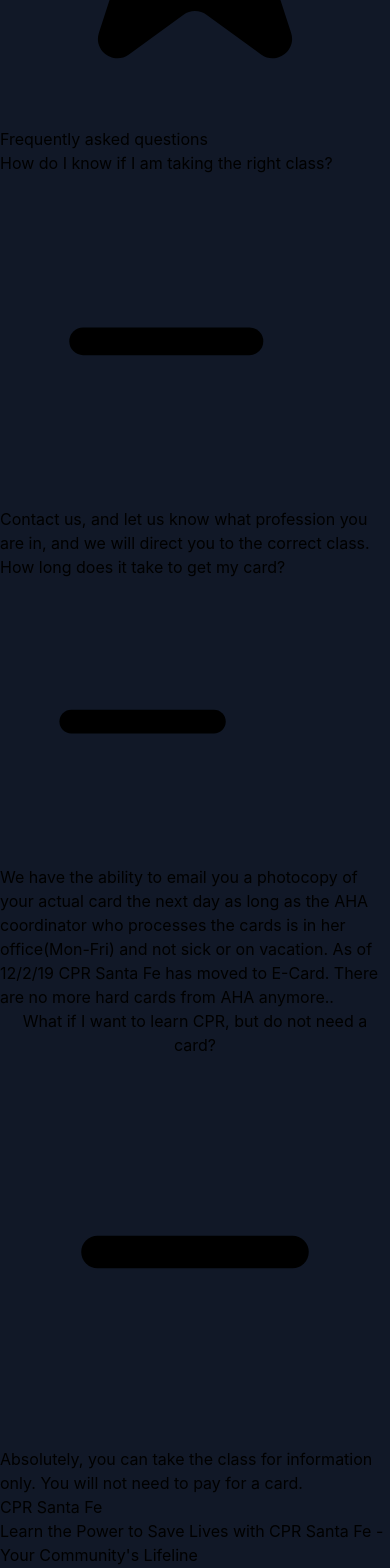
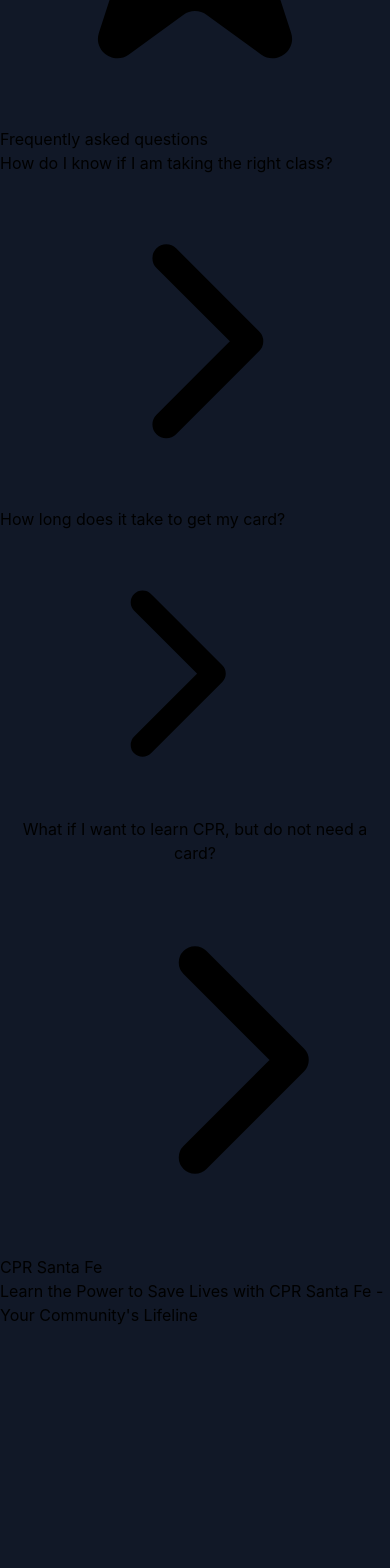
Before and after one commit to ZionMiller/cpr-santafe, a Next.js app: page / in a window 390 px wide. Shown: the part 9540-11108 px from the top of the page. Built offline with nearby package versions, Linux system fonts and the light colour scheme.

Commit message:
changed UI on FAQ, refactored code into a resuable function to open and close q&a

```diff
--- a/src/components/faq.tsx
+++ b/src/components/faq.tsx
@@ -1,84 +1,80 @@
 import React, { useState } from 'react'
 
-const Faq = () => {
-
-    type ToggleFn = () => void;
-
-    const [toggle, setToggle] = useState(false)
-
-    const toggleFaq: ToggleFn = () => {
-        setToggle((toggle) => !toggle)
+interface FaqItemProps {
+    question: string;
+    answer: string;
   }
+  const FaqItem = ({ question, answer }: FaqItemProps) => {
+    const [isOpen, setIsOpen] = useState(false);
 
     return (
-    <section className="bg-white dark:bg-gray-900">
-        <div className="container  py-12 mx-auto">
-            <h1 className="text-3xl font-semibold text-gray-800 lg:text-4xl dark:text-white">Frequently asked questions</h1>
-
       <div className="mt-8 space-y-8 lg:mt-12">
         <div className="p-8 bg-gray-100 rounded-lg dark:bg-gray-800">
-                    <button className="flex items-center justify-between w-full" onClick={toggleFaq}>
-                        <h1 className="font-semibold text-gray-700 dark:text-white">How do I know if I am taking the right class?</h1>
+          <button
+            className="flex items-center justify-between w-full"
+            onClick={() => setIsOpen(!isOpen)}
+          >
+            <h1 className="font-semibold text-gray-700 dark:text-white">
+              {question}
+            </h1>
 
-                        <span className={(toggle? "text-gray-400 bg-blue-500 rounded-full" : "text-gray-400 bg-gray-200 rounded-full" )}>
-                            <svg xmlns="http://www.w3.org/2000/svg" className="w-6 h-6" fill="none" viewBox="0 0 24 24" stroke="currentColor">
-                                <path strokeLinecap="round" strokeLinejoin="round" strokeWidth="2" d={( toggle ? "M12 6v6m0 0v6m0-6h6m-6 0H6" : "M18 12H6")} />
+            <span
+              className={`text-gray-400 rounded-full ${
+                isOpen ? "bg-gray-200" : "bg-blue-500"
+              }`}
+            >
+              <svg
+                xmlns="http://www.w3.org/2000/svg"
+                className="w-6 h-6"
+                fill="none"
+                viewBox="0 0 24 24"
+                stroke="currentColor"
+              >
+                <path
+                  strokeLinecap="round"
+                  strokeLinejoin="round"
+                  strokeWidth="2"
+                  d={isOpen ? "M12 18l-6-6 6-6" : "M12 6l6 6-6 6"}
+                />
               </svg>
             </span>
           </button>
-                    {!toggle && (
-                        <p id="content1" className={( toggle? "mt-6 text-sm text-gray-500 dark:text-gray-300 hidden" : "mt-6 text-sm text-gray-500 dark:text-gray-300")}>
-                            Contact us, and let us know what profession you are in, and we will direct you to the correct class.
+
+          {isOpen && (
+            <p className="mt-6 text-sm text-gray-500 dark:text-gray-300">
+              {answer}
             </p>
           )}
         </div>
       </div>
-            <div className="mt-8 space-y-8 lg:mt-12">
-                <div className="p-8 bg-gray-100 rounded-lg dark:bg-gray-800">
-                    <button className="flex items-center justify-between w-full" onClick={toggleFaq}>
-                        <h1 className="font-semibold text-gray-700 dark:text-white">How long does it take to get my card?</h1>
+    );
+  };
 
-                        <span className={(toggle? "text-gray-400 bg-blue-500 rounded-full" : "text-gray-400 bg-gray-200 rounded-full" )}>
-                            <svg xmlns="http://www.w3.org/2000/svg" className="w-6 h-6" fill="none" viewBox="0 0 24 24" stroke="currentColor">
-                                <path strokeLinecap="round" strokeLinejoin="round" strokeWidth="2" d={( toggle ? "M12 6v6m0 0v6m0-6h6m-6 0H6" : "M18 12H6")} />
-                            </svg>
-                        </span>
-                    </button>
+  const Faq = () => {
+    return (
+      <section className="bg-white dark:bg-gray-900">
+        <div className="container  py-12 mx-auto">
+          <h1 className="text-3xl font-semibold text-gray-800 lg:text-4xl dark:text-white">
+            Frequently asked questions
+          </h1>
 
-                    <p id="content2" className="mt-6 text-sm text-gray-500 dark:text-gray-300 hidden">
-                        We have the ability to email you a photocopy of your actual card the next day as long as the AHA coordinator who processes the cards is in her office(Mon-Fri) and not sick or on vacation. As of 12/2/19 CPR Santa Fe has moved to E-Card. There are no more hard cards from AHA anymore..
-                    </p>
-                </div>
-            </div>
-            <div className="mt-8 space-y-8 lg:mt-12">
-                <div className="p-8 bg-gray-100 rounded-lg dark:bg-gray-800">
-                    <button className="flex items-center justify-between w-full" onClick={() => {
-                        const content = document.querySelector("#content3");
-                        content?.classList.toggle("hidden");
-                    }}>
-                        <h1 className="font-semibold text-gray-700 dark:text-white">What if I want to learn CPR, but do not need a card?</h1>
+          <FaqItem
+            question="How do I know if I am taking the right class?"
+            answer="Contact us, and let us know what profession you are in, and we will direct you to the correct class."
+          />
 
-                        <span className={(toggle? "text-gray-400 bg-blue-500 rounded-full" : "text-gray-400 bg-gray-200 rounded-full" )}>
-                            <svg xmlns="http://www.w3.org/2000/svg" className="w-6 h-6" fill="none" viewBox="0 0 24 24" stroke="currentColor">
-                                <path strokeLinecap="round" strokeLinejoin="round" strokeWidth="2" d={( toggle ? "M12 6v6m0 0v6m0-6h6m-6 0H6" : "M18 12H6")} />
-                            </svg>
-                        </span>
-                    </button>
-                    {
-                        !toggle && (
-                            <p id="content3" className="mt-6 text-sm text-gray-500 dark:text-gray-300 hidden">
-                                Absolutely, you can take the class for information only. You will not need to pay for a card.
-                            </p>
+          <FaqItem
+            question="How long does it take to get my card?"
+            answer="We have the ability to email you a photocopy of your actual card the next day as long as the AHA coordinator who processes the cards is in her office(Mon-Fri) and not sick or on vacation. As of 12/2/19 CPR Santa Fe has moved to E-Card. There are no more hard cards from AHA anymore.."
+          />
 
-                        )
-                    }
-                </div>
-            </div>
+          <FaqItem
+            question="What if I want to learn CPR, but do not need a card?"
+            answer="Absolutely, you can take the class for information only. You will not need to pay for a card."
+          />
         </div>
       </section>
-      )
-    }
-
-    Faq.propTypes = {}
+    );
+  };
 
 export default Faq
--- a/src/components/footer.tsx
+++ b/src/components/footer.tsx
@@ -12,6 +12,8 @@ const footer = () => {
   };
 
   return (
+    <div>
+
     <footer className="bg-white dark:bg-gray-900">
     <div className="container p-6 mx-auto">
         <div className="lg:flex">
@@ -89,6 +91,7 @@ const footer = () => {
         </div>
     </div>
 </footer>
+    </div>
   )
 }
 
```
Lines whose indentation alone changed are shown as unchanged.
